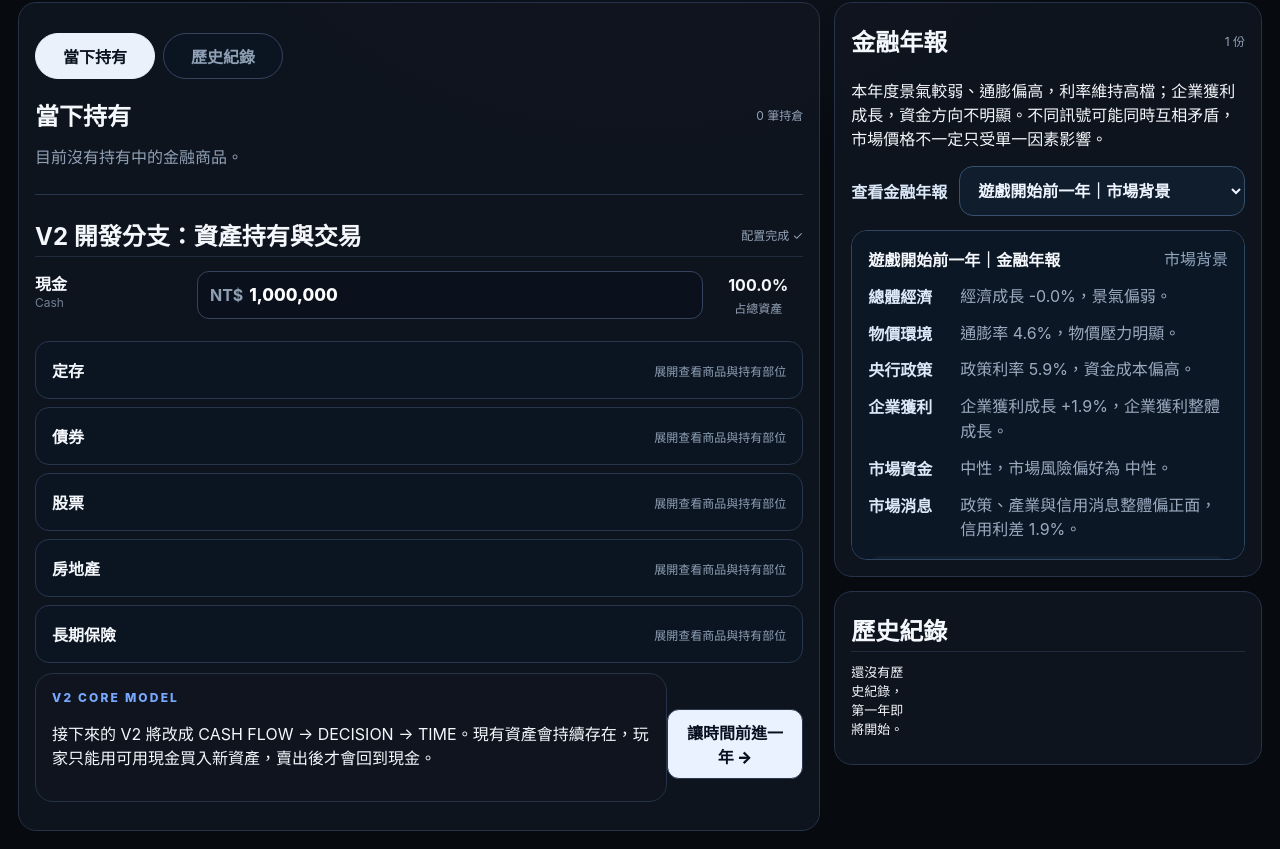
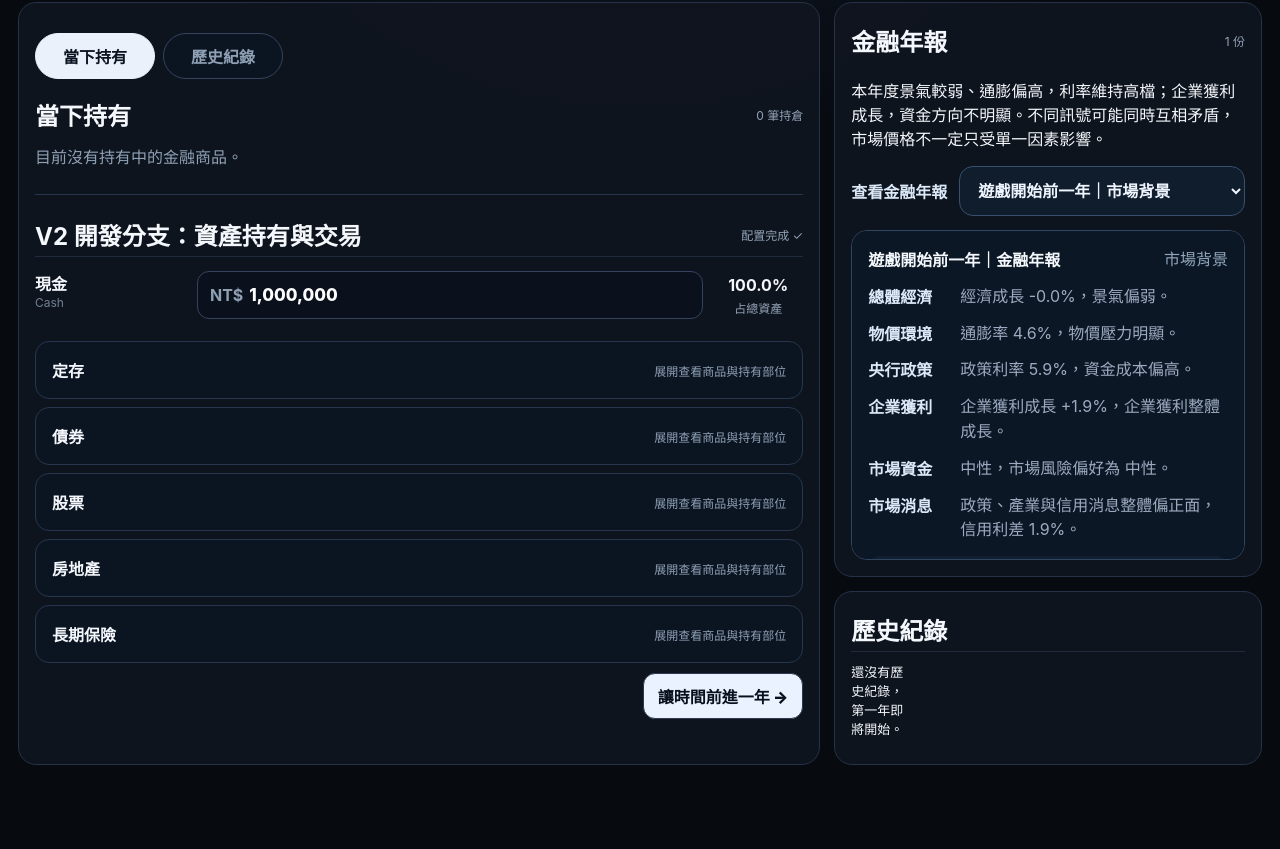
Before and after one commit to yamacha0214-glitch/time-financial-life-simulator, a Next.js app: page / in a window 1280 px wide. Shown: the part 379-1228 px from the top of the page. After the commit the page ends 1162 px from the top, so only its background shows below. Built offline with nearby package versions, Linux system fonts and the light colour scheme.

Commit message:
Simplify and enlarge advance-year action

```diff
--- a/app/page.tsx
+++ b/app/page.tsx
@@ -1141,11 +1141,7 @@ export default function Page() {
             ))}
 
             <div className="cta-row">
-              <div className="panel" style={{marginBottom:12}}>
-                <div className="eyebrow">V2 CORE MODEL</div>
-                <p>接下來的 V2 將改成 CASH FLOW → DECISION → TIME。現有資產會持續存在，玩家只能用可用現金買入新資產，賣出後才會回到現金。</p>
-              </div>
-              <button className="primary" disabled={!canAdvance} onClick={advanceYear}>
+              <button className="primary advance-year-button" disabled={!canAdvance} onClick={advanceYear}>
                 讓時間前進一年 →
               </button>
             </div>
```
